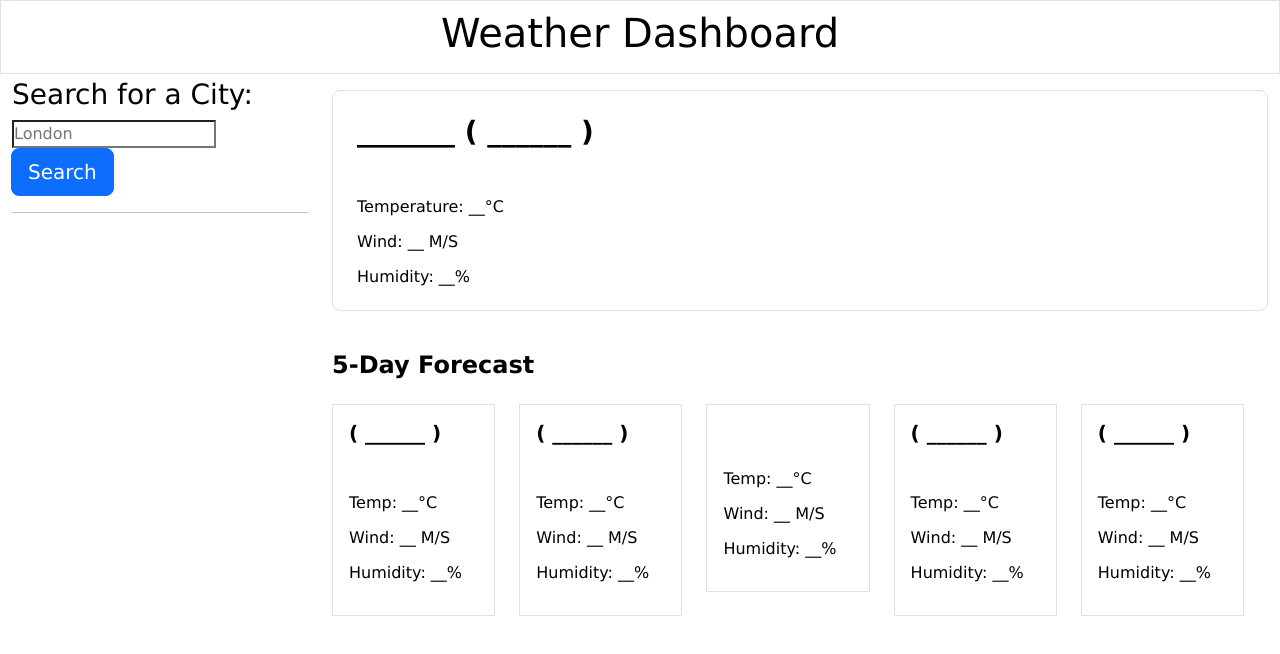
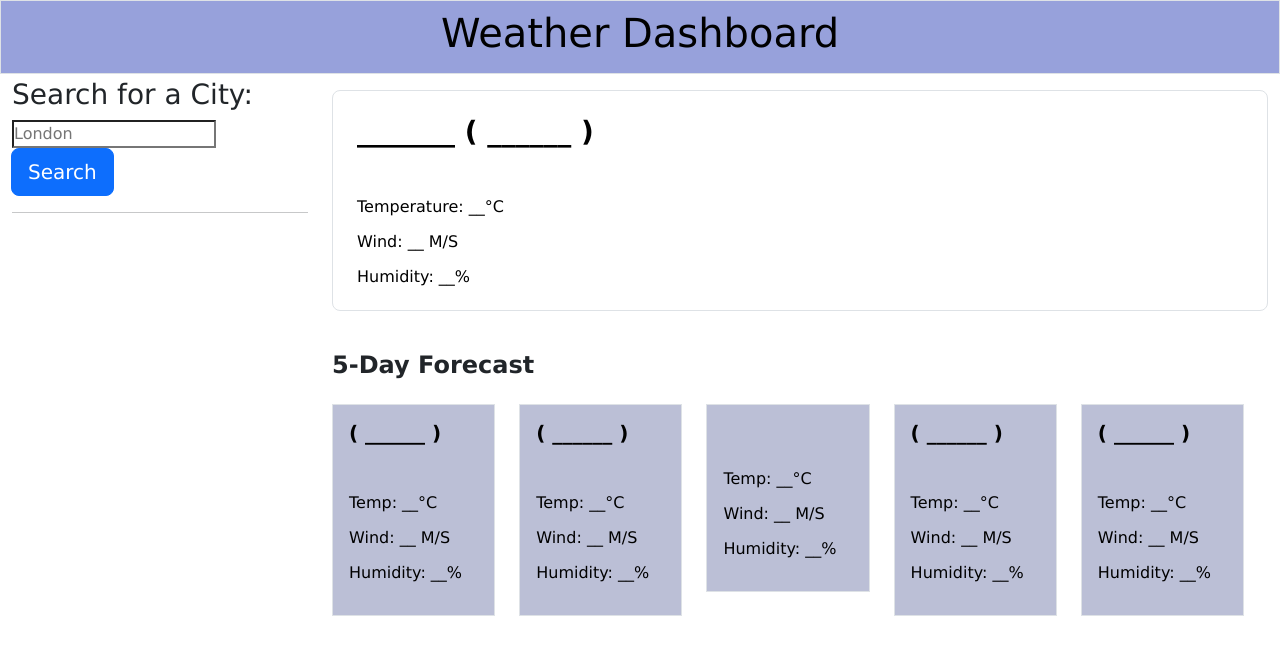
Before and after one commit to tigerkaplan/weatherApplication, a plain HTML site: page index.html in a window 1280 px wide. Drawn offline with nearby package versions, Linux system fonts and the light colour scheme; no server answers.

Commit message:
card box background colour was changed

```diff
--- a/assets/css/style.css
+++ b/assets/css/style.css
@@ -5,5 +5,13 @@
   font-family: Verdana, Geneva, Tahoma, sans-serif;
   margin: 0;
   padding: 0;
-  color: black;
+  /* color: black; */
 }
+
+.card-body {
+  background-color: #BBBFD6;
+}
+
+.weather-header {
+  background-color: #97A1DB;
+}
```
